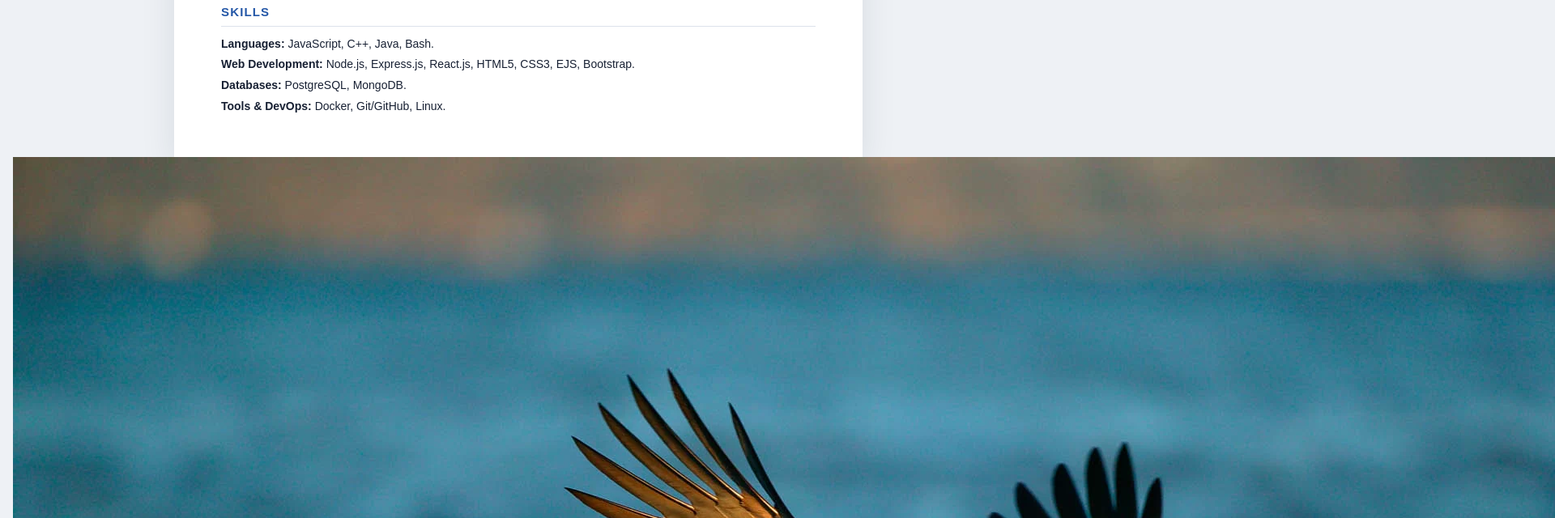
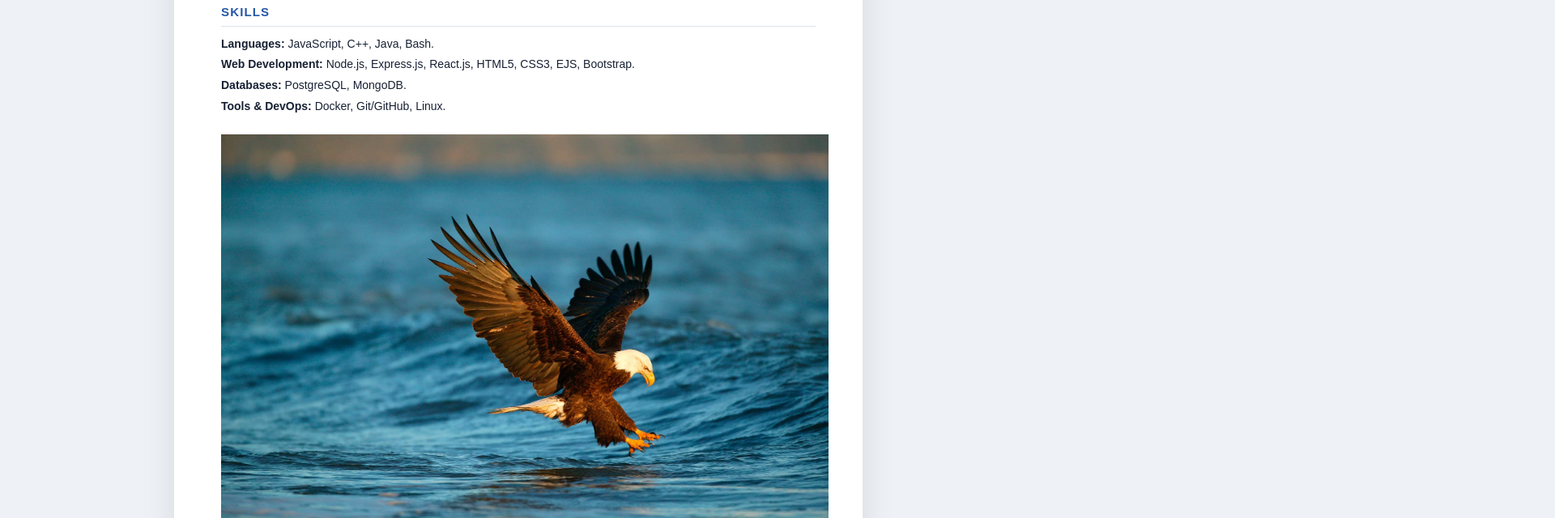
Before and after one commit to hazem-ta/git_iti, a plain HTML site: page index.html in a window 1280 px wide. Shown: the part 1116-1756 px from the top of the page at 81% size, 1920 px wide, since content can reach past the window. Drawn offline with Linux system fonts and the light colour scheme.

Commit message:
image resizing

```diff
--- a/index.css
+++ b/index.css
@@ -11,6 +11,11 @@
     box-sizing: border-box;
 }
 
+img {
+    padding: 20px 0;
+    width: 750px;
+
+}
 
 body {
     margin: 0;
--- a/index.html
+++ b/index.html
@@ -195,8 +195,8 @@
         <p><strong>Databases:</strong> PostgreSQL, MongoDB.</p>
         <p><strong>Tools &amp; DevOps:</strong> Docker, Git/GitHub, Linux.</p>
       </section>
+      <img src="eagle.webp" alt="image of eagle" />
     </main>
-<img src="eagle.webp" alt="image of eagle" />
 
   </body>
 </html>
```
